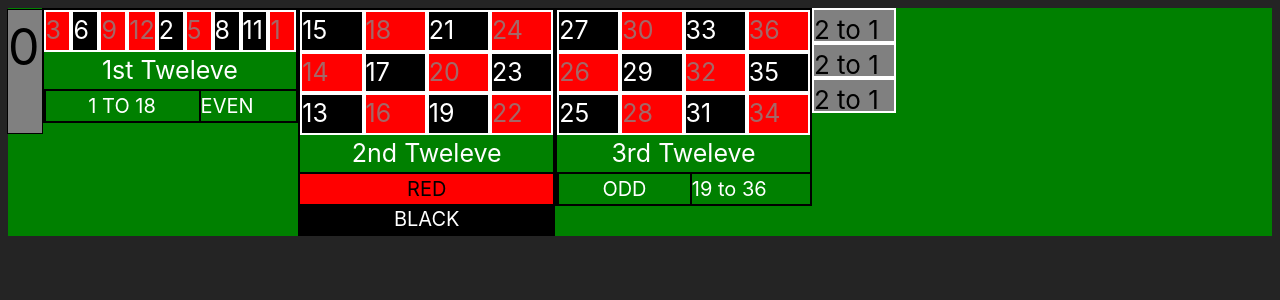
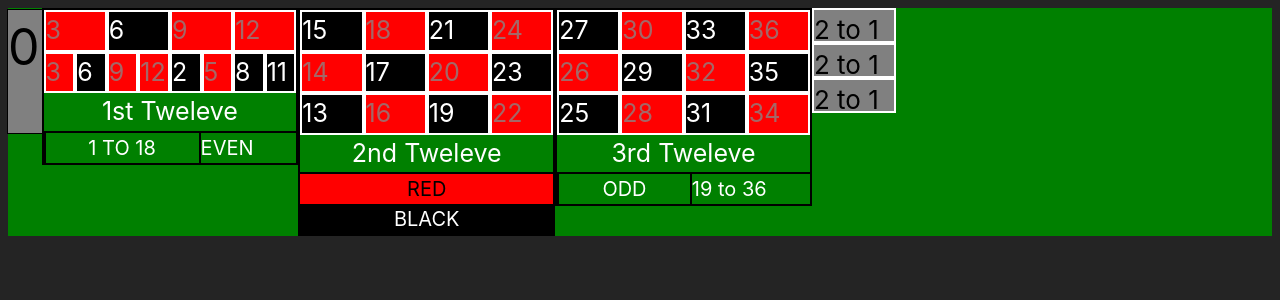
Before and after one commit to Knewmule/roulette, a React (Vite) app in the folder roulette-table/roulette/: page / in a window 1280 px wide. Shown: the top 300 px of the page. Built offline with nearby package versions, Linux system fonts and the light colour scheme.

Commit message:
Needs state rerenders too many times and there are repeats on the 2nd row from the first row

```diff
--- a/roulette-table/roulette/src/App.jsx
+++ b/roulette-table/roulette/src/App.jsx
@@ -137,7 +137,12 @@ function App() {
     {
       // Numberbets
       <div class="a firsts">
-      <Numberbet numbersObj={numbersObj}/>
+      <div class="b firsts">
+      <Numberbet num={8} numbersObj={numbersObj}/>
+      </div>
+      <div class="b firsts">
+      <Numberbet num={16} numbersObj={numbersObj}/>
+      </div>
 
 
       {
--- a/roulette-table/roulette/src/Component/Numberbet/Numberbet.jsx
+++ b/roulette-table/roulette/src/Component/Numberbet/Numberbet.jsx
@@ -2,24 +2,34 @@ import React,{useState} from 'react';
 import RedblackNumbers from './RedblackNumbers';
 
 
-export default function Numberbet({numbersObj}){
+export default function Numberbet({numbersObj,num}){
 
 
     const [numbers,setNumbers] = useState(numbersObj)
 
     return(
 
-            <div class="b firsts">
+            <>
+
               {numbersObj.map(function(key,value){
                 console.log(key,value)
-                if(value <= 8 && value % 2 === 0){
-                    return <RedblackNumbers  color={key} number={numbersObj[value+1]}/>
-                }  else if(value > 8 && value <= 16 && value % 2 === 0){
-                    return <RedblackNumbers  color={key} number={numbersObj[value+1]}/>
+               if(num === 8 && value < 8 && value % 2 === 0){
+                        return(
+                                <RedblackNumbers  color={key} number={numbersObj[value+1]}/>
+                        )
                 }
 
-})  }
-            </div>
+
+                else if(num === 16 && value < 16 && value % 2 === 0){
+                    return(
+                        <RedblackNumbers  color={key} number={numbersObj[value+1]}/>
+                    )
+                }
+            })}
+
+
+
+            </>
 
     )
 }
--- a/roulette-table/roulette/src/Component/Numberbet/RedblackNumbers.jsx
+++ b/roulette-table/roulette/src/Component/Numberbet/RedblackNumbers.jsx
@@ -3,7 +3,9 @@ export default function RedblackNumbers({color,number}){
 
     return (
 
-        <span class={color}>{number}</span>
+            <>
+            <span class={color}>{number}</span>
 
+            </>
     )
 }
```
